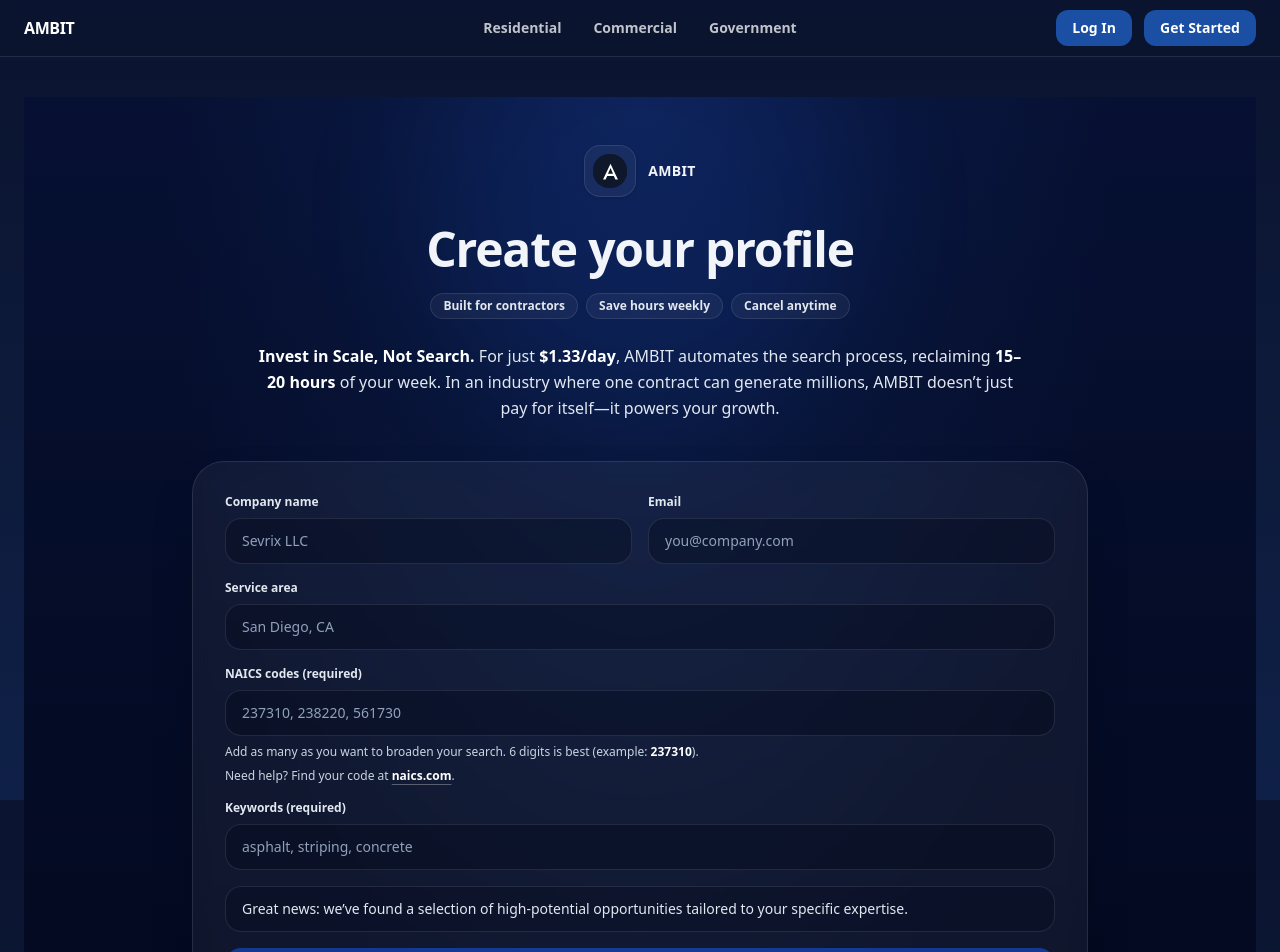
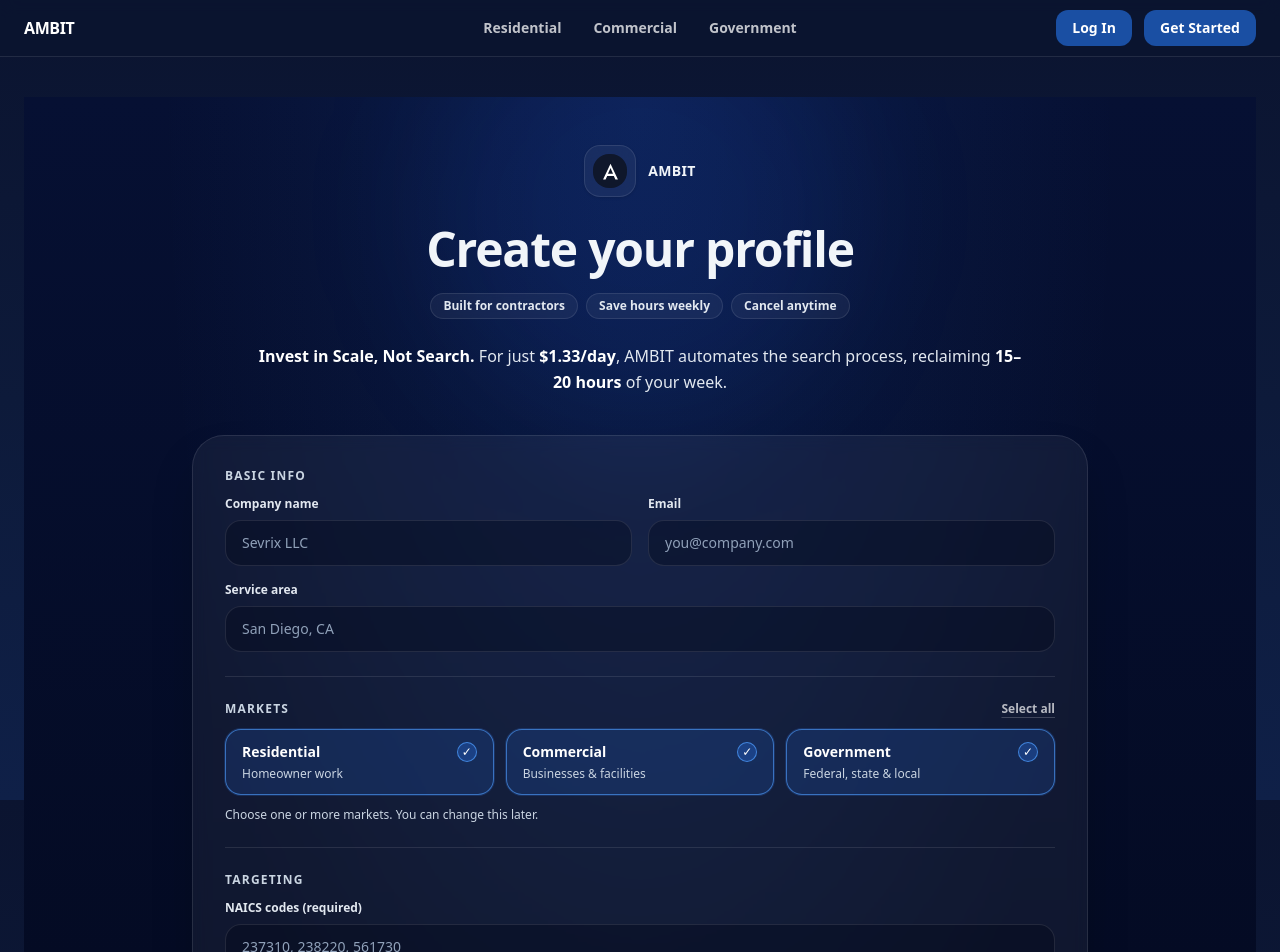
Before and after one commit to seansevrix/ambit, a Next.js app: page /get-started in a window 1280 px wide. Shown: the top 952 px of the page. Built offline with nearby package versions, Linux system fonts and the light colour scheme; no server answers.

Commit message:
Add market multi-select to get started

```diff
--- a/app/get-started/page.tsx
+++ b/app/get-started/page.tsx
@@ -37,7 +37,6 @@ function parseNaicsList(raw: string) {
     .filter(Boolean);
 
   const cleaned = parts.map(sanitizeNaicsToken).filter(Boolean);
-
   const valid = cleaned.filter(isValidNaicsToken);
 
   // unique, keep order
@@ -60,34 +59,61 @@ function parseNaicsList(raw: string) {
   };
 }
 
+/** Segments / Markets */
+type SegmentKey = "residential" | "commercial" | "government";
+
+const SEGMENTS: Array<{ key: SegmentKey; label: string; hint: string }> = [
+  { key: "residential", label: "Residential", hint: "Homeowner work" },
+  { key: "commercial", label: "Commercial", hint: "Businesses & facilities" },
+  { key: "government", label: "Government", hint: "Federal, state & local" },
+];
+
+function toggleSet<T extends string>(set: Set<T>, value: T) {
+  const next = new Set(set);
+  if (next.has(value)) next.delete(value);
+  else next.add(value);
+  return next;
+}
+
 export default function GetStartedPage() {
   const router = useRouter();
 
   const [companyName, setCompanyName] = useState("");
   const [email, setEmail] = useState("");
   const [serviceArea, setServiceArea] = useState("");
-  const [naicsInput, setNaicsInput] = useState(""); // ✅ now multiple NAICS allowed
+  const [naicsInput, setNaicsInput] = useState(""); // ✅ multiple NAICS allowed
   const [keywords, setKeywords] = useState("");
+
+  // ✅ multi-select markets (default ALL on)
+  const [segments, setSegments] = useState<Set<SegmentKey>>(
+    () => new Set<SegmentKey>(["residential", "commercial", "government"])
+  );
 
   const [loading, setLoading] = useState(false);
   const [err, setErr] = useState("");
 
   const [naicsTouched, setNaicsTouched] = useState(false);
+  const [segmentsTouched, setSegmentsTouched] = useState(false);
 
   const naicsParsed = useMemo(() => parseNaicsList(naicsInput), [naicsInput]);
   const naicsCsv = useMemo(() => naicsParsed.valid.join(","), [naicsParsed.valid]);
 
+  const segmentsList = useMemo(() => Array.from(segments), [segments]);
+  const segmentsCsv = useMemo(() => segmentsList.join(","), [segmentsList]);
+
   // ✅ Keywords required ONLY on this page
-  // ✅ NAICS required (now: at least one valid NAICS)
+  // ✅ NAICS required (at least one valid NAICS)
+  // ✅ Segments required (at least one selected)
   const canSubmit = useMemo(() => {
     return (
       companyName.trim().length >= 2 &&
       email.trim().includes("@") &&
       serviceArea.trim().length >= 2 &&
       keywords.trim().length >= 2 &&
-      naicsParsed.hasAny
+      naicsParsed.hasAny &&
+      segments.size > 0
     );
-  }, [companyName, email, serviceArea, keywords, naicsParsed.hasAny]);
+  }, [companyName, email, serviceArea, keywords, naicsParsed.hasAny, segments.size]);
 
   async function createCustomer() {
     setErr("");
@@ -104,8 +130,14 @@ export default function GetStartedPage() {
         throw new Error("Please enter at least one valid NAICS code (2–6 digits each).");
       }
 
+      if (segments.size === 0) {
+        setSegmentsTouched(true);
+        throw new Error("Select at least one market: Residential, Commercial, or Government.");
+      }
+
       // ✅ IMPORTANT: deployed backend expects `name`. Send both for compatibility.
       // ✅ For multi-NAICS: send CSV in `naics` + also send `naicsCodes` array for future-proofing.
+      // ✅ Segments/Sources are optional today; backend can ignore unknown fields.
       const payload: any = {
         name: company,
         companyName: company,
@@ -115,6 +147,11 @@ export default function GetStartedPage() {
         naics: naicsCsv, // e.g., "237310,238220"
         naicsCodes: naicsParsed.valid, // e.g., ["237310","238220"]
         keywords: kw,
+
+        // NEW (safe optional fields)
+        segments: segmentsList, // ["residential","commercial","government"]
+        sources: segmentsList, // same for now; later you can map to actual sources
+        segmentCsv: segmentsCsv, // "residential,commercial,government"
       };
 
       const { res, json } = await postJson(`${API_BASE}/engine/customers`, payload);
@@ -140,7 +177,7 @@ export default function GetStartedPage() {
 
   return (
     <div className="relative min-h-screen overflow-hidden bg-gradient-to-b from-[#061033] via-[#040b24] to-[#020617] text-slate-100">
-      {/* subtle glows like your homepage */}
+      {/* subtle glows */}
       <div className="pointer-events-none absolute inset-0">
         <div className="absolute -top-24 left-1/2 h-[420px] w-[420px] -translate-x-1/2 rounded-full bg-blue-600/10 blur-3xl" />
         <div className="absolute -bottom-32 right-[-80px] h-[520px] w-[520px] rounded-full bg-indigo-500/10 blur-3xl" />
@@ -156,7 +193,6 @@ export default function GetStartedPage() {
             </div>
             <div className="text-left">
               <div className="text-sm font-semibold tracking-wide">AMBIT</div>
-              {/* ✅ Removed tagline line entirely */}
             </div>
           </div>
 
@@ -180,15 +216,21 @@ export default function GetStartedPage() {
             <span className="font-semibold text-white">Invest in Scale, Not Search.</span>{" "}
             For just <span className="font-semibold text-white">$1.33/day</span>, AMBIT automates the
             search process, reclaiming{" "}
-            <span className="font-semibold text-white">15–20 hours</span> of your week. In an industry
-            where one contract can generate millions, AMBIT doesn’t just pay for itself—it powers your
-            growth.
+            <span className="font-semibold text-white">15–20 hours</span> of your week.
           </p>
         </header>
 
         {/* FORM */}
         <section className="mx-auto mt-10 max-w-4xl rounded-[32px] border border-white/10 bg-white/5 p-8 shadow-2xl backdrop-blur">
-          <div className="grid gap-4">
+          <div className="grid gap-6">
+            {/* SECTION: Basics */}
+            <div>
+              <div className="mb-3 flex items-center justify-between">
+                <div className="text-xs font-semibold tracking-widest text-slate-300">
+                  BASIC INFO
+                </div>
+              </div>
+
               <div className="grid gap-4 md:grid-cols-2">
                 <Field label="Company name">
                   <input
@@ -209,6 +251,7 @@ export default function GetStartedPage() {
                 </Field>
               </div>
 
+              <div className="mt-4">
                 <Field label="Service area">
                   <input
                     className="w-full rounded-2xl border border-white/10 bg-slate-950/35 px-4 py-3 text-sm text-white placeholder:text-slate-400 outline-none focus:border-blue-400/60 focus:ring-2 focus:ring-blue-500/20"
@@ -217,6 +260,85 @@ export default function GetStartedPage() {
                     placeholder="San Diego, CA"
                   />
                 </Field>
+              </div>
+            </div>
+
+            <Divider />
+
+            {/* SECTION: Markets */}
+            <div>
+              <div className="mb-3 flex items-center justify-between">
+                <div className="text-xs font-semibold tracking-widest text-slate-300">
+                  MARKETS
+                </div>
+                <button
+                  type="button"
+                  onClick={() => {
+                    setSegmentsTouched(true);
+                    setSegments(new Set<SegmentKey>(["residential", "commercial", "government"]));
+                  }}
+                  className="text-xs font-semibold text-white/70 underline decoration-white/20 underline-offset-4 hover:text-white hover:decoration-white/50"
+                >
+                  Select all
+                </button>
+              </div>
+
+              <div className="grid gap-3 sm:grid-cols-3">
+                {SEGMENTS.map((s) => {
+                  const active = segments.has(s.key);
+                  return (
+                    <button
+                      key={s.key}
+                      type="button"
+                      onClick={() => {
+                        setSegmentsTouched(true);
+                        setSegments((prev) => toggleSet(prev, s.key));
+                      }}
+                      className={[
+                        "rounded-2xl border px-4 py-3 text-left transition",
+                        active
+                          ? "border-blue-400/60 bg-blue-500/15 shadow-[0_0_0_1px_rgba(59,130,246,0.20)]"
+                          : "border-white/10 bg-slate-950/25 hover:bg-slate-950/35",
+                      ].join(" ")}
+                    >
+                      <div className="flex items-center justify-between">
+                        <div className="text-sm font-semibold text-white">{s.label}</div>
+                        <div
+                          className={[
+                            "h-5 w-5 rounded-full border flex items-center justify-center text-xs",
+                            active
+                              ? "border-blue-400/70 bg-blue-500/25 text-white"
+                              : "border-white/15 text-white/50",
+                          ].join(" ")}
+                          aria-hidden="true"
+                        >
+                          {active ? "✓" : ""}
+                        </div>
+                      </div>
+                      <div className="mt-1 text-xs text-slate-300">{s.hint}</div>
+                    </button>
+                  );
+                })}
+              </div>
+
+              <div className="mt-3 text-xs text-slate-300">
+                Choose one or more markets. You can change this later.
+              </div>
+
+              {segmentsTouched && segments.size === 0 ? (
+                <div className="mt-2 text-xs text-red-200">
+                  Select at least one market to continue.
+                </div>
+              ) : null}
+            </div>
+
+            <Divider />
+
+            {/* SECTION: Targeting */}
+            <div>
+              <div className="mb-3 text-xs font-semibold tracking-widest text-slate-300">
+                TARGETING
+              </div>
 
               {/* ✅ NAICS (multiple) */}
               <Field label="NAICS codes (required)">
@@ -229,14 +351,12 @@ export default function GetStartedPage() {
                   inputMode="text"
                 />
 
-              {/* keep this font/style exactly */}
-              <div className="text-xs text-slate-300">
+                <div className="mt-2 text-xs text-slate-300">
                   Add as many as you want to broaden your search. 6 digits is best (example:{" "}
                   <span className="font-semibold text-white">237310</span>).
                 </div>
 
-              {/* ✅ keep NAICS help line */}
-              <div className="text-xs text-slate-300">
+                <div className="mt-1 text-xs text-slate-300">
                   Need help? Find your code at{" "}
                   <a
                     href="https://www.naics.com"
@@ -250,17 +370,18 @@ export default function GetStartedPage() {
                 </div>
 
                 {naicsTouched && !naicsParsed.hasAny ? (
-                <div className="text-xs text-red-200">
+                  <div className="mt-2 text-xs text-red-200">
                     Enter at least one valid NAICS code (2–6 digits each).
                   </div>
                 ) : naicsTouched && naicsParsed.hasInvalid ? (
-                <div className="text-xs text-amber-200">
+                  <div className="mt-2 text-xs text-amber-200">
                     One or more NAICS entries look invalid — use digits only (2–6 digits each).
                   </div>
                 ) : null}
               </Field>
 
               {/* ✅ Keywords */}
+              <div className="mt-4">
                 <Field label="Keywords (required)">
                   <input
                     className="w-full rounded-2xl border border-white/10 bg-slate-950/35 px-4 py-3 text-sm text-white placeholder:text-slate-400 outline-none focus:border-blue-400/60 focus:ring-2 focus:ring-blue-500/20"
@@ -268,11 +389,15 @@ export default function GetStartedPage() {
                     onChange={(e) => setKeywords(e.target.value)}
                     placeholder="asphalt, striping, concrete"
                   />
-              {/* ✅ Removed: “Use commas…” helper line */}
+                  <div className="mt-2 text-xs text-slate-300">
+                    Use plain words that describe the work you want. (Example: “roof repair”, “concrete”, “HVAC”)
+                  </div>
                 </Field>
+              </div>
+            </div>
 
-            {/* ✅ Replace the match-count panel with your exact message */}
-            <div className="rounded-2xl border border-white/10 bg-slate-950/25 px-4 py-3 text-sm text-slate-200">
+            {/* ✅ status panel (cleaner) */}
+            <div className="rounded-2xl border border-white/10 bg-slate-950/20 px-4 py-3 text-sm text-slate-200">
               Great news: we’ve found a selection of high-potential opportunities tailored to your
               specific expertise.
             </div>
@@ -305,7 +430,7 @@ export default function GetStartedPage() {
 
           <div className="mt-5 grid gap-4 md:grid-cols-3">
             <FeatureCard
-              title="Know what’s worth bidding"
+              title="Know what’s worth chasing"
               body="A match score that helps you ignore the junk and move fast."
             />
             <FeatureCard
@@ -332,13 +457,17 @@ export default function GetStartedPage() {
             </div>
 
             <div className="mt-5 rounded-2xl border border-white/10 bg-slate-950/20 p-4 text-sm text-slate-200">
-              Tip: You can refine NAICS/keywords anytime to tighten matches.
+              Tip: You can refine markets, NAICS, and keywords anytime to tighten matches.
             </div>
           </div>
         </section>
       </div>
     </div>
   );
+}
+
+function Divider() {
+  return <div className="h-px w-full bg-white/10" />;
 }
 
 function Field({ label, children }: { label: string; children: ReactNode }) {
```
Lines whose indentation alone changed are shown as unchanged.
